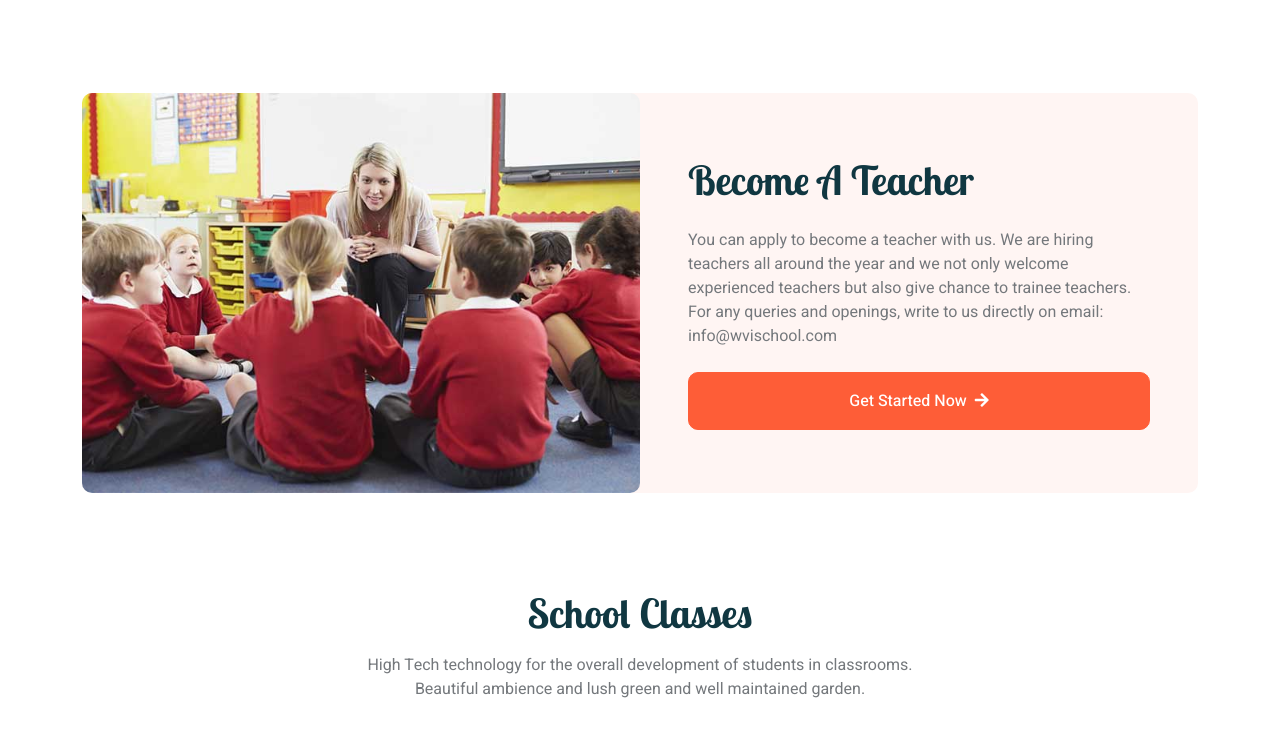
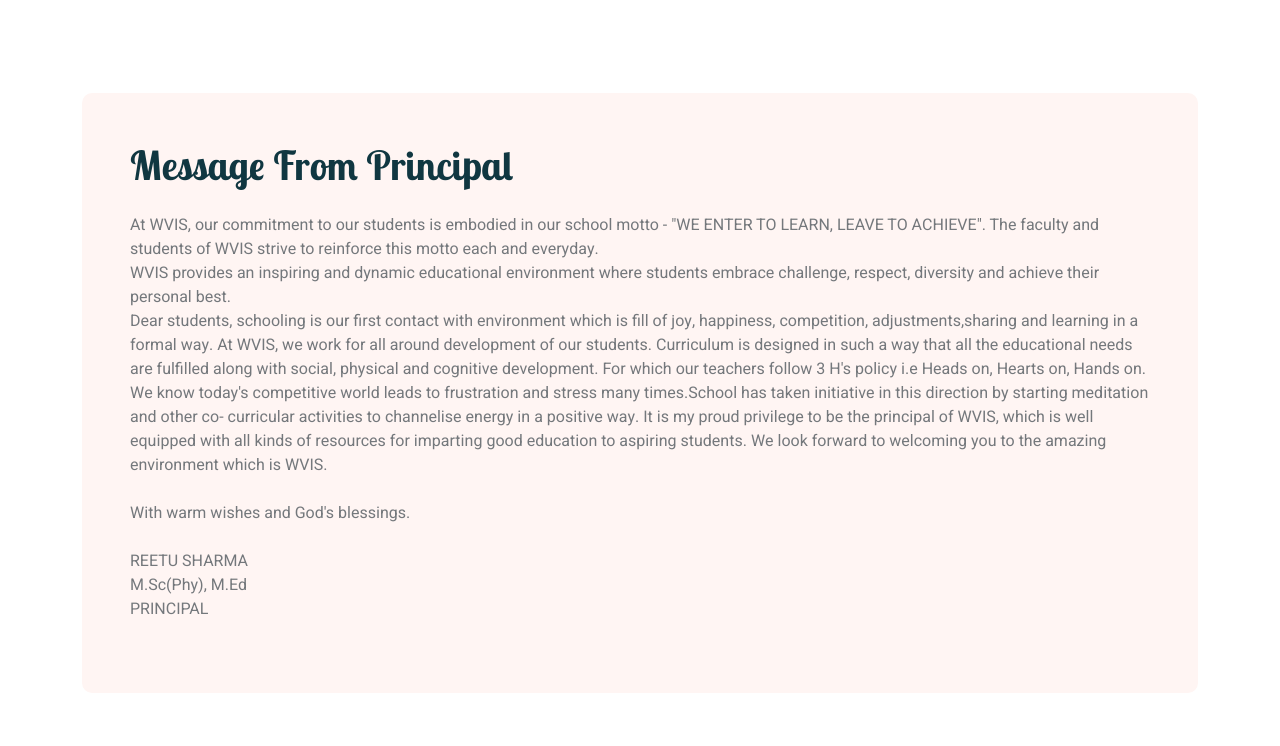
Before and after one commit to PunitKocher/wvi-school, a plain HTML site: page index.html in a window 1280 px wide. Shown: the part 2015-2761 px from the top of the page. Drawn offline with nearby package versions, Linux system fonts and the light colour scheme.

Commit message:
Added message from principal

```diff
--- a/index.html
+++ b/index.html
@@ -225,17 +225,26 @@
             <div class="container">
                 <div class="bg-light rounded">
                     <div class="row g-0">
-                        <div class="col-lg-6 wow fadeIn" data-wow-delay="0.1s" style="min-height: 400px;">
+                        <div class="d-none col-lg-6 wow fadeIn" data-wow-delay="0.1s" style="min-height: 400px;">
                             <div class="position-relative h-100">
                                 <img class="position-absolute w-100 h-100 rounded" src="img/call-to-action.jpg" style="object-fit: cover;">
                             </div>
                         </div>
-                        <div class="col-lg-6 wow fadeIn" data-wow-delay="0.5s">
+                        <div class="col-lg-12 wow fadeIn" data-wow-delay="0.5s">
                             <div class="h-100 d-flex flex-column justify-content-center p-5">
-                                <h1 class="mb-4">Become A Teacher</h1>
-                                <p class="mb-4">You can apply to become a teacher with us. We are hiring teachers all around the year and we not only welcome
-                                experienced teachers but also give chance to trainee teachers. For any queries and openings, write to us directly on email: info@wvischool.com</p>
-                                <a class="btn btn-primary py-3 px-5" href="">Get Started Now<i class="fa fa-arrow-right ms-2"></i></a>
+                                <h1 class="mb-4">Message From Principal</h1>
+                                <p class="mb-4">At WVIS, our commitment to our students is embodied in our school motto - "WE ENTER TO LEARN, LEAVE TO ACHIEVE".
+                                The faculty and students of WVIS strive to reinforce this motto each and everyday.<br>WVIS provides an inspiring and dynamic educational
+                                environment where students embrace challenge, respect, diversity and achieve their personal best.<br>Dear students, schooling is our first contact with environment which is fill of joy, happiness, competition, adjustments,sharing and learning in a formal way. At WVIS, we work for all around development of our students. Curriculum is designed in such a way that all the educational needs are fulfilled along with social, physical and cognitive development. For which our teachers follow 3 H's policy i.e Heads on, Hearts on, Hands on.
+ We know  today's competitive world leads to frustration and stress many times.School has taken initiative in this direction by starting meditation and other co- curricular activities to channelise energy in a positive way.
+It is my proud privilege to be the principal of WVIS, which is well equipped with all kinds of resources for imparting good education to aspiring students.
+We look forward to welcoming you to the amazing environment which is WVIS.
+<br><br>With warm wishes and God's blessings.
+<br><br>
+REETU SHARMA<br>
+M.Sc(Phy), M.Ed<br>
+PRINCIPAL</p>
+                               <!--  <a class="btn btn-primary py-3 px-5" href="">Get Started Now<i class="fa fa-arrow-right ms-2"></i></a> -->
                             </div>
                         </div>
                     </div>
@@ -616,7 +625,7 @@
 
 
         <!-- Testimonial Start -->
-        <div class="container-xxl py-5">
+        <div class="container-xxl py-5 d-none">
             <div class="container">
                 <div class="text-center mx-auto mb-5 wow fadeInUp" data-wow-delay="0.1s" style="max-width: 600px;">
                     <h1 class="mb-3">Our Clients Say!</h1>
```
